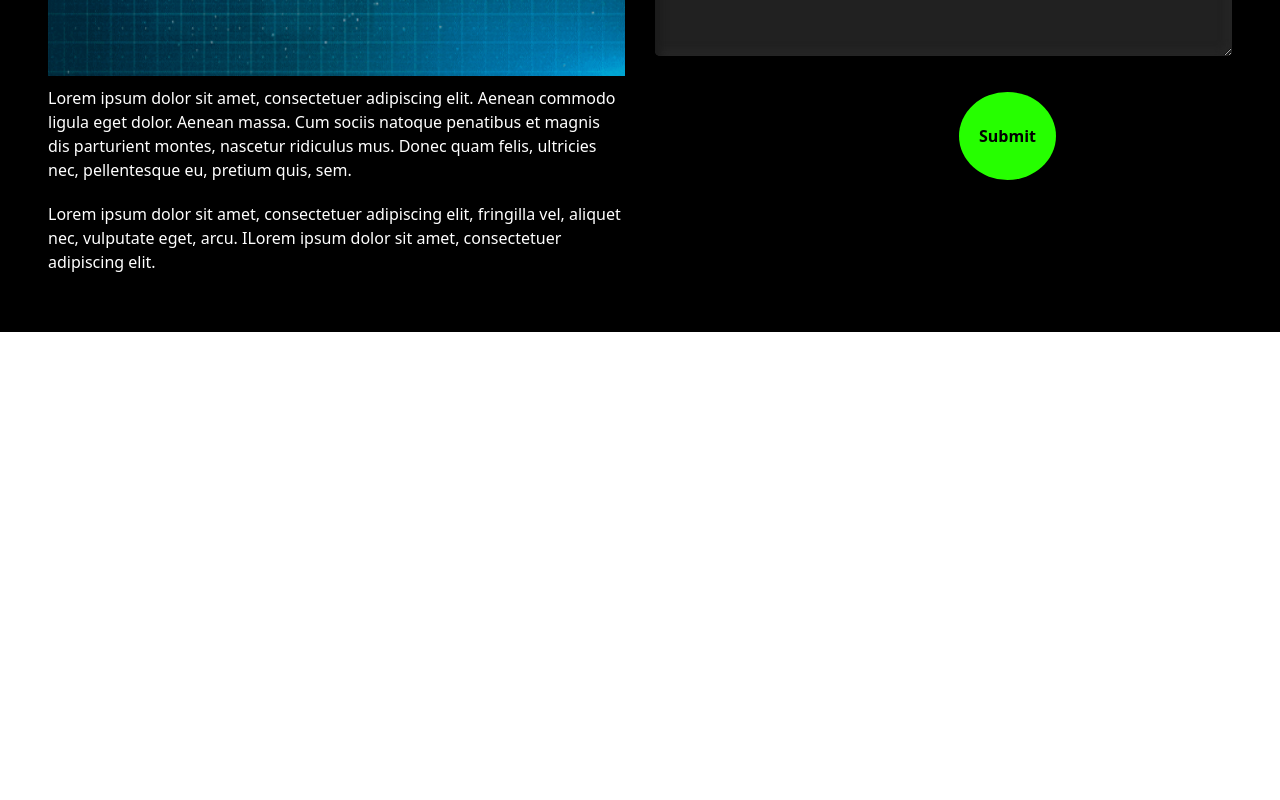
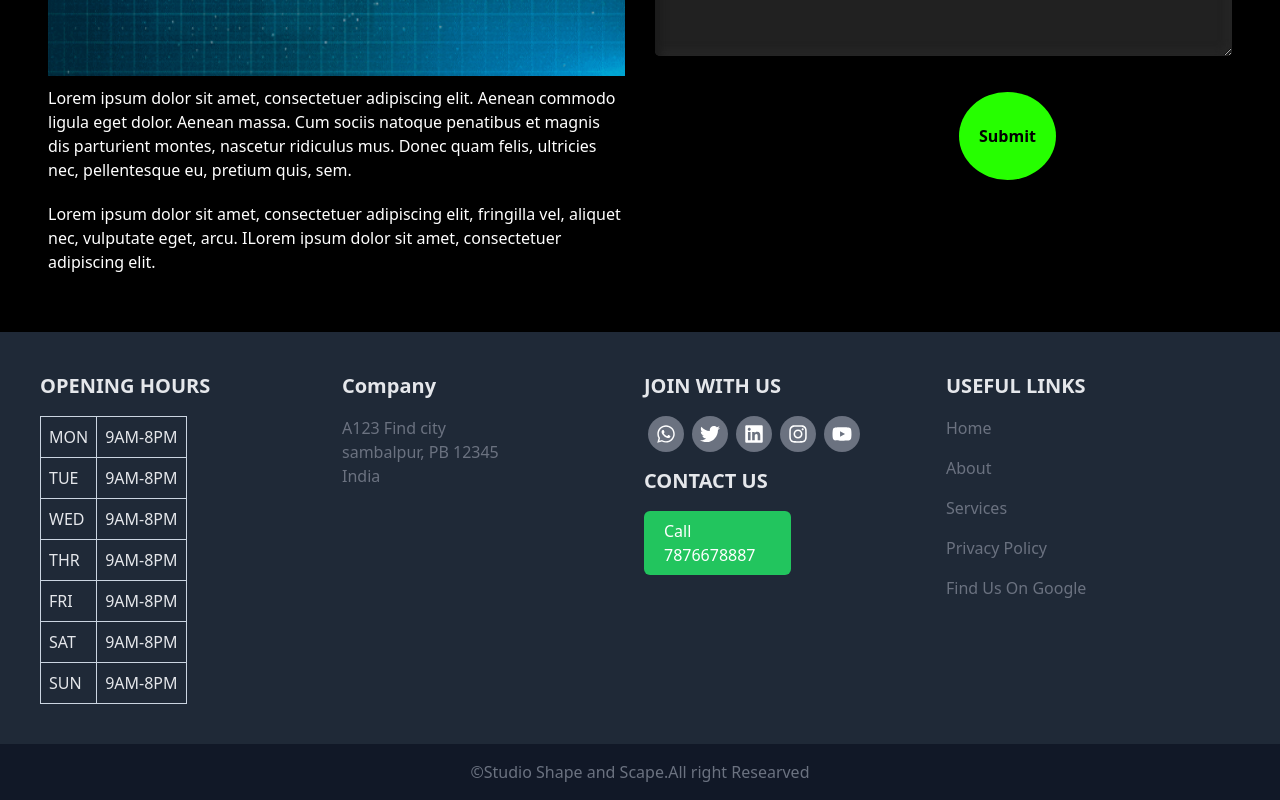
Before and after one commit to ParamPragyan/STUDIO-SHAPE-AND-SCAPE, a React (Create React App) app: page /contact in a window 1280 px wide. Shown: the part 960-1760 px from the top of the page. Before the commit the page ends 1292 px from the top, so only its background shows below. Built offline with nearby package versions, Linux system fonts and the light colour scheme; a web font is replaced by a local one.

Commit message:
Developed the footer

```diff
--- a/src/App.jsx
+++ b/src/App.jsx
@@ -7,7 +7,7 @@ import About from './Components/About';
 import Services from './Components/Services';
 import Work from './Components/Work';
 import Contact from './Components/Contact';
-
+import Footer from './Components/Footer';
 
 function App() {
   return (
@@ -23,7 +23,7 @@ function App() {
        <Route path='/contact' element = {<Contact/>}/>
     </Routes>
     </div>
-
+    <Footer />
     </>
 
     </div>
--- /dev/null
+++ b/src/Components/Footer.jsx
@@ -0,0 +1,118 @@
+import React from 'react'
+import { FaWhatsapp, FaTwitter, FaLinkedin, FaInstagram, FaYoutube } from "react-icons/fa"
+
+export default function Footer() {
+    return (
+        <footer>
+            <div className='p-10 bg-gray-800 text-gray-200'>
+                <div className='max-w-7xl mx-auto'>
+                    <div className='grid grid-column-1 md:grid-cols-2 lg:grid-cols-4 gap-2'>
+                        <div>
+                            <h4 className='pb-4 font-bold text-xl'>OPENING HOURS</h4>
+                            <table class="table-auto border-collapse  border border-slate-400">
+
+                                <tbody >
+                                    <tr>
+
+                                        <td className='border border-slate-300 p-2'>MON</td>
+                                        <td className='border border-slate-300 p-2'>9AM-8PM</td>
+                                    </tr>
+                                    <tr>
+
+                                        <td className='border border-slate-300 p-2'>TUE</td>
+                                        <td className='border border-slate-300 p-2'>9AM-8PM</td>
+                                    </tr>
+                                    <tr>
+
+                                        <td className='border border-slate-300 p-2'>WED</td>
+                                        <td className='border border-slate-300 p-2'>9AM-8PM</td>
+                                    </tr>
+                                    <tr>
+
+                                        <td className='border border-slate-300 p-2'>THR</td>
+                                        <td className='border border-slate-300 p-2'>9AM-8PM</td>
+                                    </tr>
+                                    <tr>
+
+                                        <td className='border border-slate-300 p-2'>FRI</td>
+                                        <td className='border border-slate-300 p-2'>9AM-8PM</td>
+                                    </tr>
+                                    <tr>
+
+                                        <td className='border border-slate-300 p-2'>SAT</td>
+                                        <td className='border border-slate-300 p-2'>9AM-8PM</td>
+                                    </tr>
+                                    <tr>
+
+                                        <td className='border border-slate-300 p-2'>SUN</td>
+                                        <td className='border border-slate-300 p-2'>9AM-8PM</td>
+                                    </tr>
+                                </tbody>
+                            </table>
+                        </div>
+                        <div className='mb-5'>
+                            <h4 className='pb-4 font-bold text-xl'>Company</h4>
+                            <p className='pb-4 text-gray-500'>A123 Find city <br></br>sambalpur, PB 12345 <br></br> India </p>
+                        </div>
+                        <div className='mb-5'>
+                            <h4 className='pb-4 font-bold text-xl'>JOIN WITH US</h4>
+                            {/* <form className='flex flex-row flex-wrap'>
+                            <input type="text" className='p-2 text-gray-500 w-2/3 focus:green-500' placeholder='abc@gmail.com' />
+                            <button className='p-2 w-1/3 bg-green-500 text-white hover:bg-green-600'>Subscribe</button>
+                        </form> */}
+
+                            <div className=' text-xl text-white mb-2'>
+                                <a href="http://" className='w-9 h-9 rounded-full bg-gray-500 hover:bg-gray-600 mx-1 inline-block pt-2 pl-2 '><FaWhatsapp /></a>
+                                <a href="http://" className='w-9 h-9 rounded-full bg-gray-500 hover:bg-gray-600 mx-1 inline-block pt-2 pl-2'><FaTwitter /></a>
+                                <a href="http://" className='w-9 h-9 rounded-full bg-gray-500 hover:bg-gray-600 mx-1 inline-block pt-2 pl-2'><FaLinkedin /></a>
+                                <a href="http://" className='w-9 h-9 rounded-full bg-gray-500 hover:bg-gray-600 mx-1 inline-block pt-2 pl-2'><FaInstagram /></a>
+                                <a href="http://" className='w-9 h-9 rounded-full bg-gray-500 hover:bg-gray-600 mx-1 inline-block pt-2 pl-2'><FaYoutube /></a>
+                            </div>
+
+                            <div className='flex flex-col'>
+                                <h4 className=' pb-4 font-bold text-xl'>CONTACT US</h4>
+                                <div className='p-2 pl-5 w-1/2 bg-green-500 text-white hover:bg-green-700 cursor-pointer rounded-md'>Call 7876678887</div>
+
+                            </div>
+
+                        </div>
+                        <div className='mb-5'>
+                            <h4 className='pb-4 font-bold text-xl'>USEFUL LINKS</h4>
+                            <ul className='text-gray-500 cursor-pointer'>
+                                <li className='pb-4 hover:text-white '>Home</li>
+                                <li className='pb-4 hover:text-white'>About</li>
+                                <li className='pb-4 hover:text-white'>Services</li>
+                                <li className='pb-4 hover:text-white'>Privacy Policy</li>
+                                <li className='pb-4 hover:text-white'>Find Us On Google</li>
+                            </ul>
+                        </div>
+                        {/* <div className='mb-5'>
+                            <h4 className='pb-4 font-bold text-xl'>CONTACT US</h4>
+                            <button className='p-2 w-1/2 bg-green-500 text-white hover:bg-green-700 rounded-md'>Call 7676543218</button>
+
+                        </div> */}
+                    </div>
+                </div>
+            </div>
+            <div>
+                <div className='w-full bg-gray-900 text-gray-500 px-6'>
+                    <div className='max-w-7xl flex flex-col sm:flex-row py-4 mx-auto justify-center'>
+                        <div className='text-center'>
+                            {/* <div className=''>
+                                &copy <strong><span>COMPANY</span></strong>.All right Reserved
+                            </div> */}
+                            <h2>&copy;Studio Shape and Scape.All right Researved</h2>
+                        </div>
+                        {/* <div className='text-center text-xl text-white mb-3'>
+                            <a href="http://" className='w-10 h-10 rounded-full bg-green-500 hover:bg-green-600 mx-1 inline-block pt-3 pl-2 '><FaWhatsapp /></a>
+                            <a href="http://" className='w-10 h-10 rounded-full bg-green-500 hover:bg-green-600 mx-1 inline-block pt-3 pl-2'><FaTwitter /></a>
+                            <a href="http://" className='w-10 h-10 rounded-full bg-green-500 hover:bg-green-600 mx-1 inline-block pt-3 pl-2'><FaLinkedin /></a>
+                            <a href="http://" className='w-10 h-10 rounded-full bg-green-500 hover:bg-green-600 mx-1 inline-block pt-3 pl-2'><FaInstagram /></a>
+                            <a href="http://" className='w-10 h-10 rounded-full bg-green-500 hover:bg-green-600 mx-1 inline-block pt-3 pl-2'><FaYoutube /></a>
+                        </div> */}
+                    </div>
+                </div>
+            </div>
+        </footer>
+    )
+}
```
Also changed, not shown: 1 other file (tests, documents, lock files or other folders).
